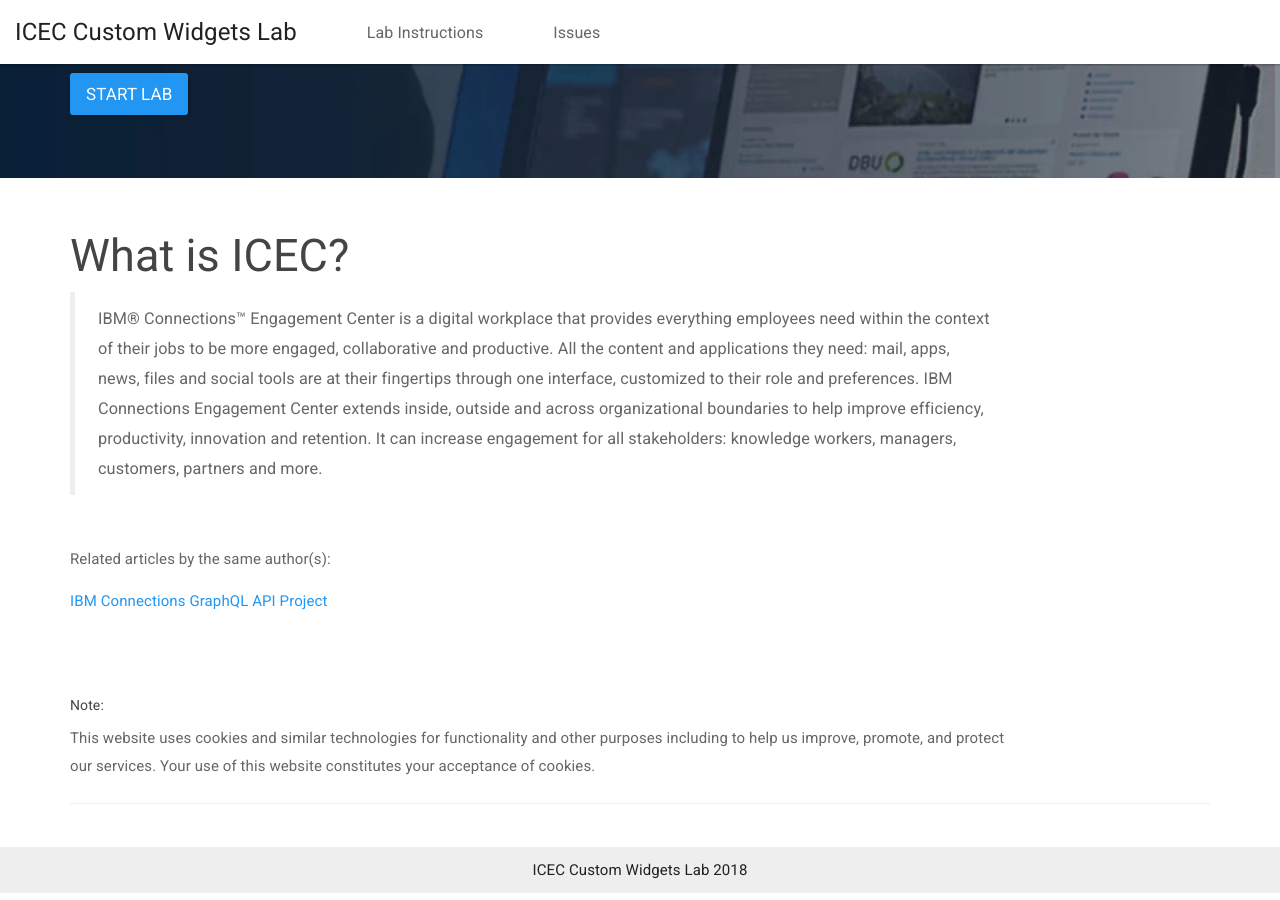
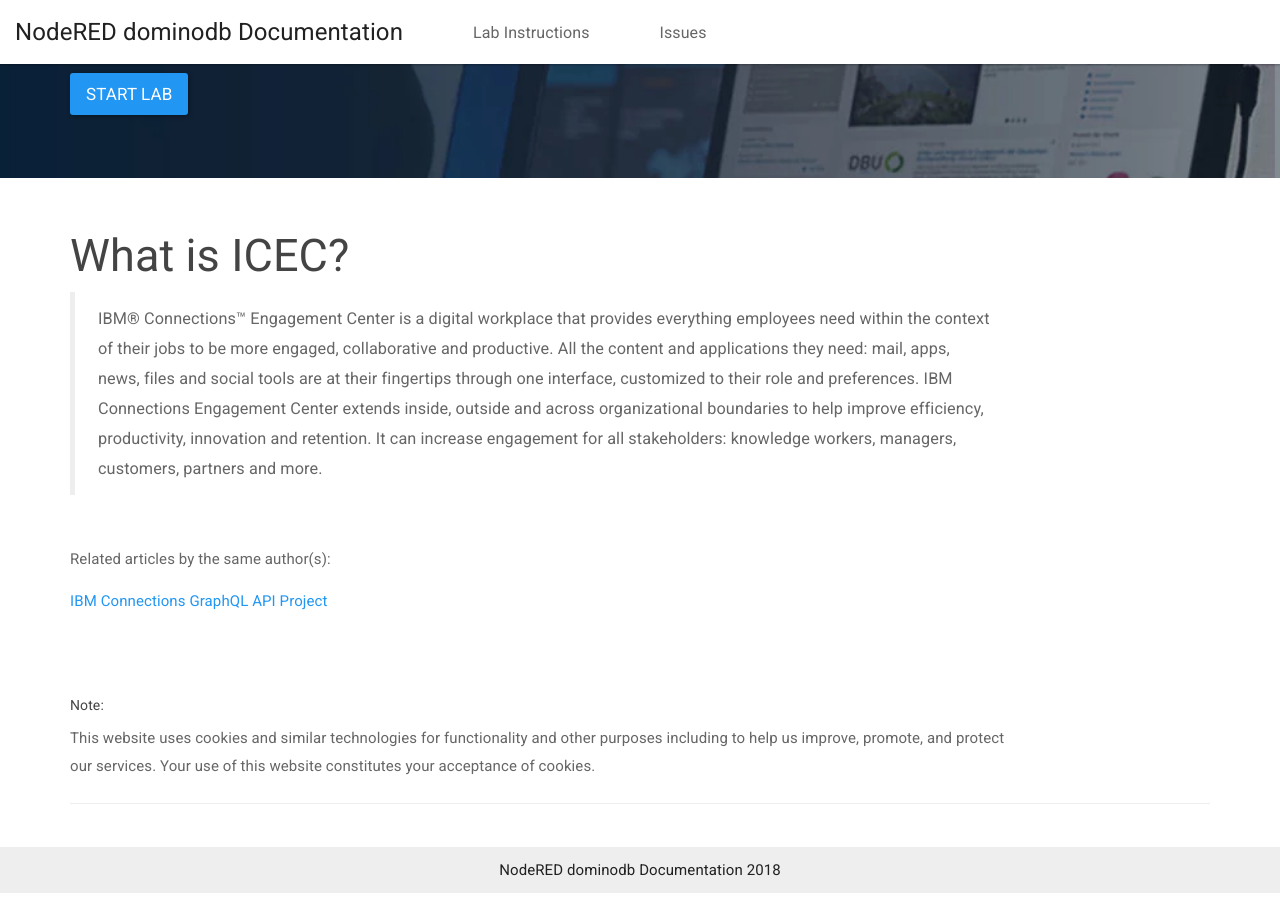
Before and after one commit to stefanopog/node-red-contrib-dominodb-docs, a Jekyll site: the page built from index.html, in a window 1280 px wide and 900 px high, scrolled down 360 px. Built offline with Jekyll 4.4.1, drawn with Linux system fonts in a browser that asks for light colours; nearby versions of some CDN libraries.

Commit message:
first change

```diff
--- a/_config.yml
+++ b/_config.yml
@@ -1,13 +1,13 @@
 # Site settings
-title: ICEC Custom Widgets Lab
-email: dimitri_prosper@us.ibm.com
+title: NodeRED dominodb Documentation
+email: stefano@poglianis.net
 description: >
-  ICEC Custom Widgets Lab.
+  NodeRED dominodb Documentation.
 
-baseurl: "/icec-widgets-lab" # the subpath of your site, e.g. /blog/
-url: https://dprosper.github.io/icec-widgets-lab # the base hostname & protocol for your site
-git_address: https://github.com/dprosper/icec-widgets-lab
-git_edit_address: https://github.com/dprosper/icec-widgets-lab/blob/gh-pages
+baseurl: "/node-red-contrib-dominodb-docs" # the subpath of your site, e.g. /blog/
+url: https://stefanopog.github.io/node-red-contrib-dominodb-docs # the base hostname & protocol for your site
+git_address: https://github.com/stefanopog/node-red-contrib-dominodb-docs
+git_edit_address: https://github.com/stefanopog/node-red-contrib-dominodb-docs/blob/gh-pages
 
 # theme options from https://bootswatch.com/
 # comment out this to use default Bootstrap
```
